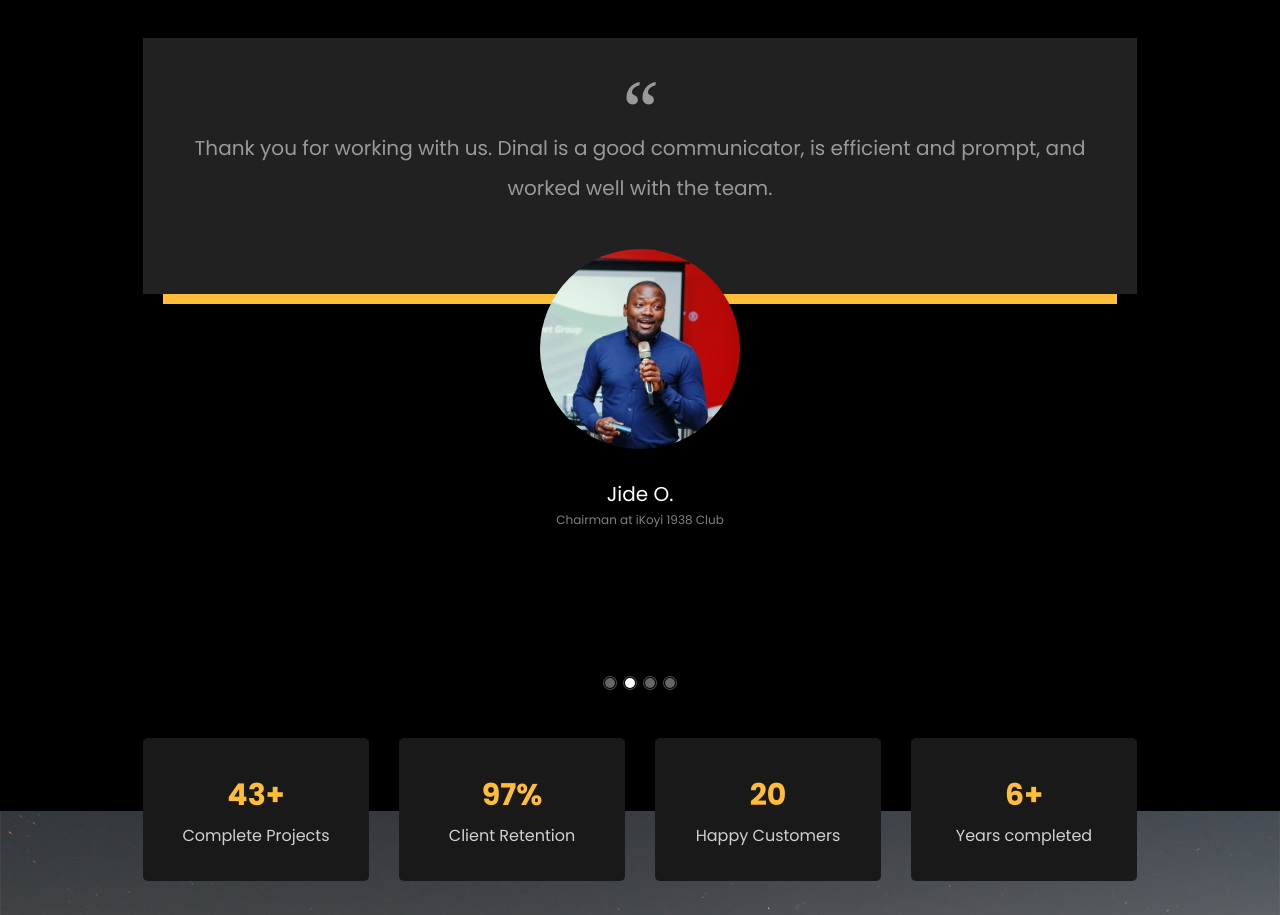
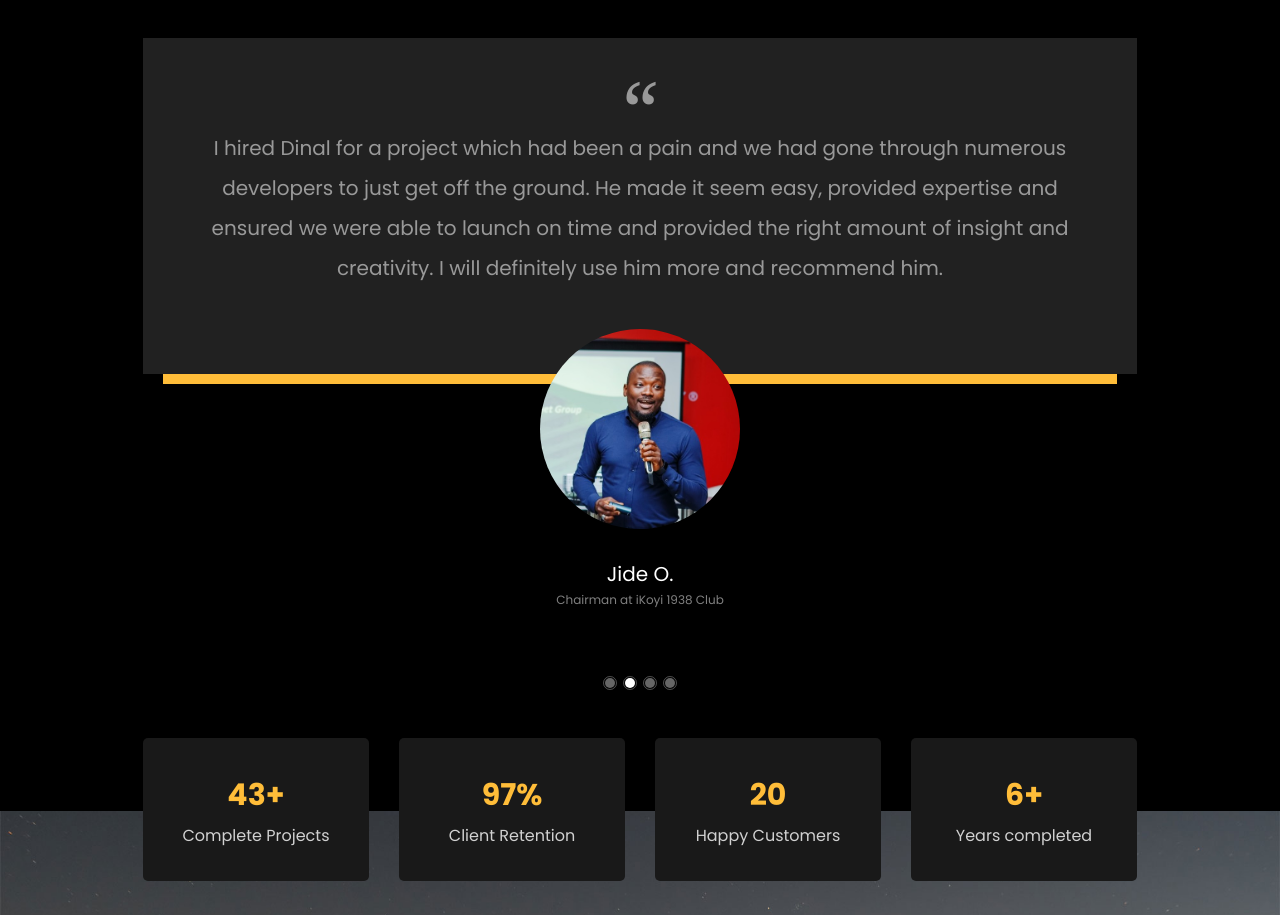
Before and after one commit to DinalJivani/DinalJivani.github.io, a plain HTML site: page index.html in a window 1280 px wide. Shown: the part 4880-5795 px from the top of the page. Drawn offline with Linux system fonts and the light colour scheme; files whose address does not match are found by name.

Commit message:
updated testimonial

```diff
--- a/index.html
+++ b/index.html
@@ -457,8 +457,12 @@
 						<div class="testimonial-inner-bg">
 							<span class="quote">&ldquo;</span>
 							<blockquote>
-								Thank you for working with us. Dinal is a good communicator, is efficient and prompt,
-								and worked well with the team.
+								I hired Dinal for a project which had been a pain and we had gone through numerous
+								developers to just get off the ground. He made it seem easy, provided expertise and
+								ensured we were able to launch on time and provided the right amount of insight and
+								creativity. I will definitely use him more and recommend him.
+								<!-- Thank you for working with us. Dinal is a good communicator, is efficient and prompt,
+								and worked well with the team. -->
 							</blockquote>
 						</div>
 
```
